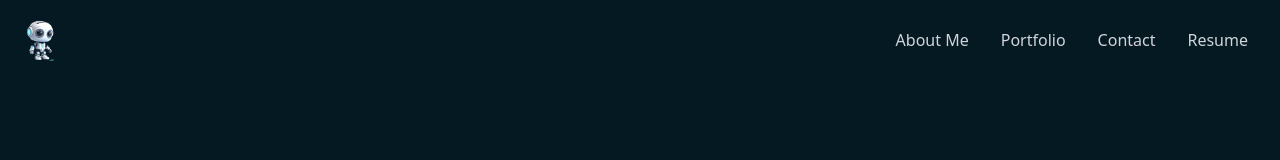
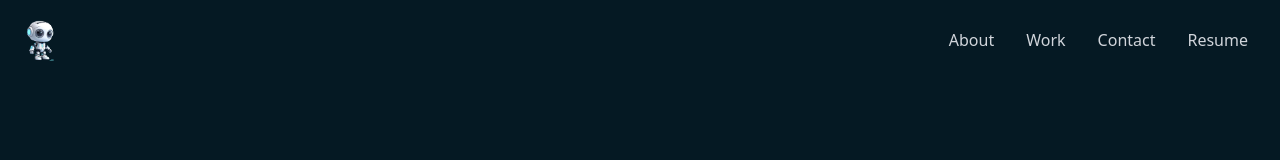
Before and after one commit to rodolfoespinosa01/bc_c20_reactPortfolio, a React (Create React App) app in the folder my-portfolio/: page / in a window 1280 px wide. Shown: the top 160 px of the page. Built offline with nearby package versions, Linux system fonts and the light colour scheme.

Commit message:
Added react-scroll

```diff
--- a/my-portfolio/package.json
+++ b/my-portfolio/package.json
@@ -10,6 +10,7 @@
     "react-dom": "^18.2.0",
     "react-icons": "^4.11.0",
     "react-scripts": "5.0.1",
+    "react-scroll": "^1.9.0",
     "web-vitals": "^2.1.4"
   },
   "scripts": {
--- a/my-portfolio/src/components/Navbar.jsx
+++ b/my-portfolio/src/components/Navbar.jsx
@@ -2,6 +2,7 @@
 import { FaBars, FaTimes, FaGithub, FaLinkedin } from 'react-icons/fa'
 import { HiOutlineMail } from 'react-icons/hi'
 import { BsFillPersonLinesFill } from 'react-icons/bs'
+import { Link } from 'react-scroll'
 
 
 import Logo from '../assets/pngTree_robot1.png'
@@ -19,10 +20,10 @@
       {/* menu */}
 
       <ul className="hidden md:flex">
-        <li>About Me</li>
-        <li>Portfolio</li>
-        <li>Contact</li>
-        <li>Resume</li>
+        <li><Link to="about" smooth={true} duration={500} >About</Link></li>
+        <li><Link to="work" smooth={true} duration={500} >Work</Link></li>
+        <li><Link to="contact" smooth={true} duration={500} >Contact</Link></li>
+        <li><Link to="resume" smooth={true} duration={500} >Resume</Link></li>
       </ul>
 
 
@@ -31,12 +32,12 @@
         {!nav ? <FaBars /> : <FaTimes />}
       </div>
 
-      {/* Mobile Mennu */}
+      {/* Mobile Menu */}
       <ul className={!nav ? "hidden" : "absolute top-0 left-0 w-full h-screen bg-[#051923] flex flex-col justify-center items-center "}>
-        <li className="py-6 text-4xl">About Me</li>
-        <li className="py-6 text-4xl">Portfolio</li>
-        <li className="py-6 text-4xl">Contact</li>
-        <li className="py-6 text-4xl">Resume</li>
+        <li className="py-6 text-4xl"><Link onClick={handleClick} to="about" smooth={true} duration={500} >About</Link></li>
+        <li className="py-6 text-4xl"><Link onClick={handleClick} to="work" smooth={true} duration={500} >Work</Link></li>
+        <li className="py-6 text-4xl"><Link onClick={handleClick} to="contact" smooth={true} duration={500} >Contact</Link></li>
+        <li className="py-6 text-4xl"><Link onClick={handleClick} to="resume" smooth={true} duration={500} >Resume</Link></li>
       </ul>
 
 
```
Also changed, not shown: 1 other file (tests, documents, lock files or other folders).
